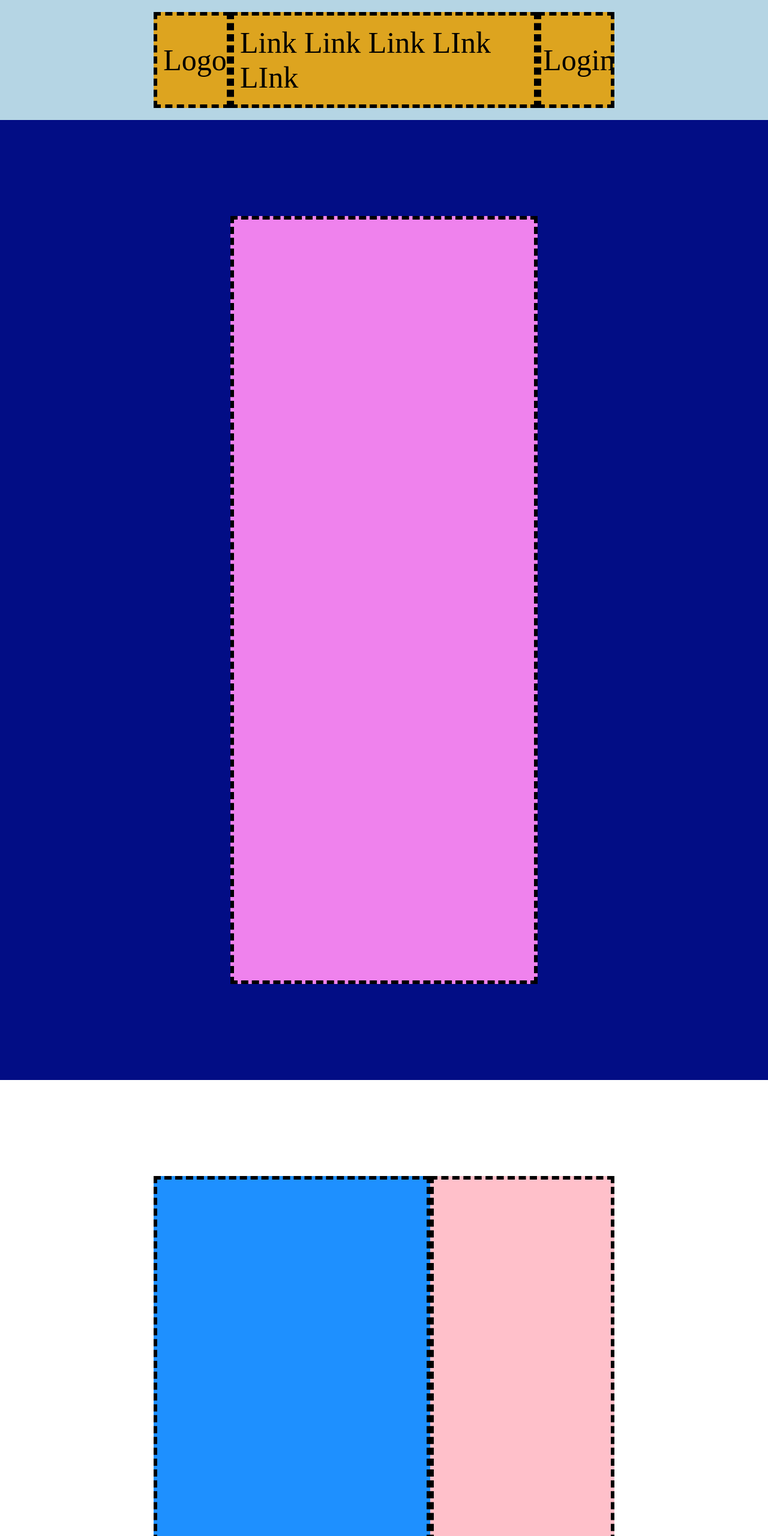
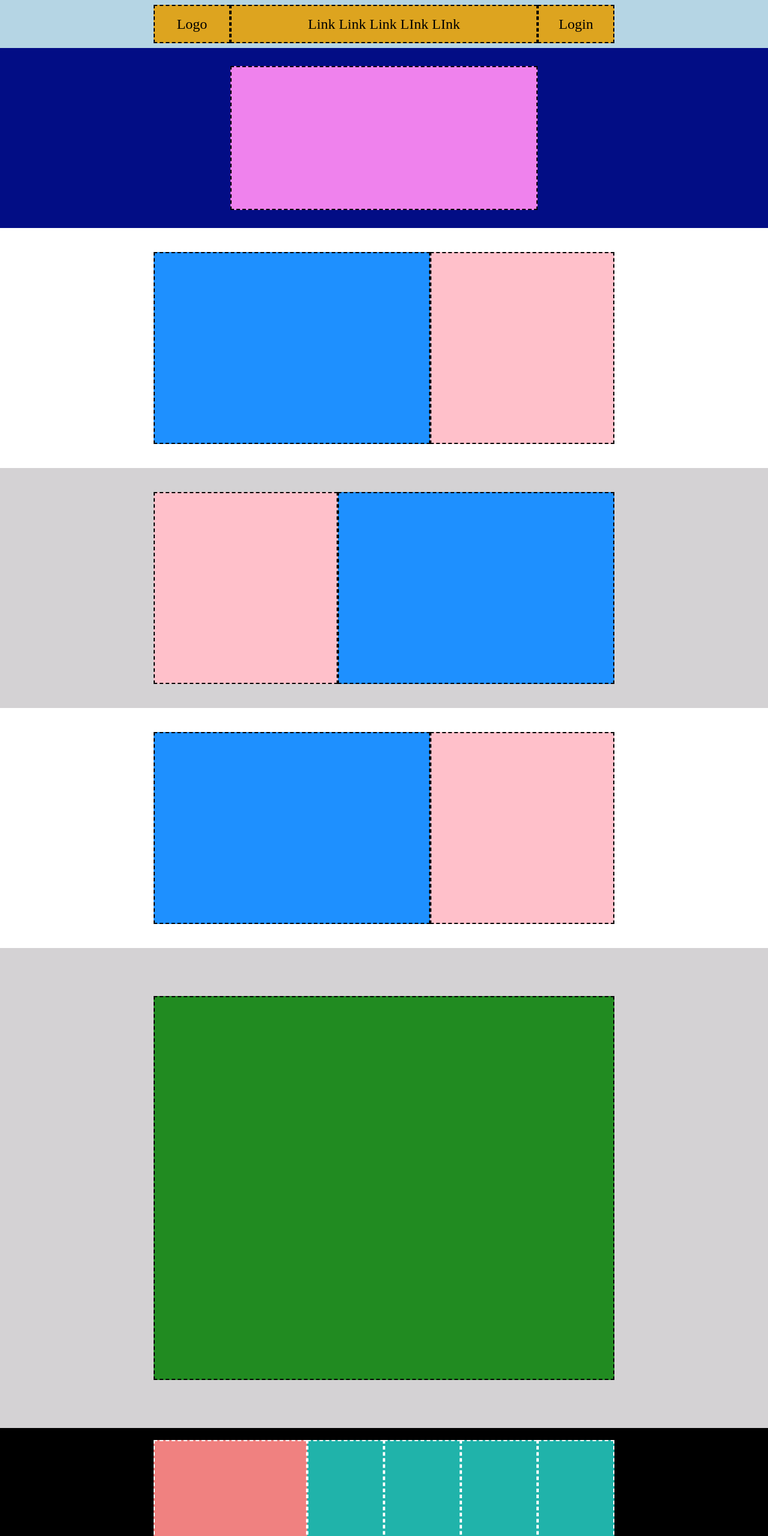
Before and after one commit to Tamburini-Christofer/htmlcss-struttura-discord, a plain HTML site: page index.html in a window 1280 px wide. Shown: the top 2560 px of the page at 60% size. Drawn offline with Linux system fonts and the light colour scheme.

Commit message:
Ridimensionamento progetto a dimesioni monitor

```diff
--- a/css/style.css
+++ b/css/style.css
@@ -8,36 +8,39 @@
 }
 
 span{
-    font-size: 50px;
-    padding-left: 10px;
-}
-
-.flex_sezioni{
-    display: flex;
-    flex-direction: column;
+    font-size: 24px;
 }
 
 .bordo{
-    border: 6px dashed black;
+    border: 2px dashed black;
 }
 
 .wbordo{
-     border: 6px dashed rgb(255, 255, 255);
+     border: 2px dashed rgb(255, 255, 255);
+}
+
+/*Body*/
+
+.flex_sezioni{
+    /*Regole Flex*/
+    display: flex;
+    flex-direction: column;
 }
 
 /*header*/
 
 #header{
+    /*Regole Flex*/
     display: flex;
     align-items: center;
     justify-content: center;
 
     background-color:#B5D5E4;
-    width: 100%;
-    height: 200px;
+    height: 80px;
 }
 
 .contenuto_header{
+    /*Regole Flex*/
     display: flex;
     align-items: center;
     justify-content: center;
@@ -56,19 +59,21 @@ span{
 /*Sezioni*/
 
 .sezione{
-    background-color: white;
+    /*Regole Flex*/
+    align-items: center;
     justify-content: center;
     display: flex;
 
-    height: 1600px;
-    align-items: center;
+    height: 400px;
+    background-color: white;
 }
 
 .sezione_big{
-    height: 2400px;
+    height: 800px;
 }
 
 .blu{
+    height: 300px;
     background-color: #020D85;
 }
 
@@ -80,33 +85,35 @@ span{
      background-color: black;
 }
 
+.verde{
+    width: 60%;
+    height: 90%;
+    background-color: #218B21;
+}
+
+.rosso{
+    width: 60%;
+    background-color:#F08180;
+}
+.azzurretto{
+    width: 10%;
+    background-color: #20B3AA ;
+}
+
 .contenuto_sezione{
+    /*Regole Flex*/
     display: flex;
+    justify-content: center;
 
     width: 60%;
     height: 80%;
     margin: 0 auto;
-    justify-content: center;
+
 }
 
 .violetto{
+    width: 40%;
     background-color:#EF82ED;
-    width: 40%;
-}
-
-.verde{
-    background-color: #218B21;
-    width: 60%;
-    height: 90%;
-}
-
-.rosso{
-    background-color:#F08180;
-    width: 60%;
-}
-.azzurretto{
-    background-color: #20B3AA ;
-    width: 10%;
 }
 
 .contenuto_figli_sezione_azzurro{
@@ -130,14 +137,19 @@ span{
     width: 10%;
     height: 90%;
     background-color:#20B3AA ;
+
 }
 
+/*II Footer*/
+
 .footer{
-    border-top: 6px solid white;
-    height: 200px;
+    border-top: 2px solid white;
+    height: 100px;
 
 }
+
 .contenuto_footer{
+    /*Regole Flex*/
     display: flex;
     justify-content: space-between;
     align-items: center;
@@ -149,7 +161,7 @@ span{
 }
 
 .footerLB{
-    font-size: 50px;
+    font-size: 16px;
     padding: 10px 30px;
     background-color: #FEB8C2;
 }
```
Also changed, not shown: index.html (+3 -0 lines).
